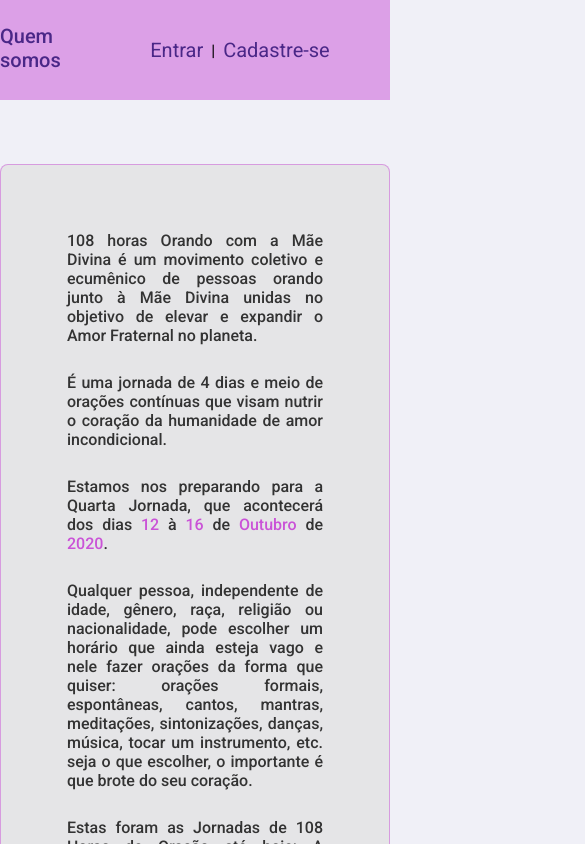
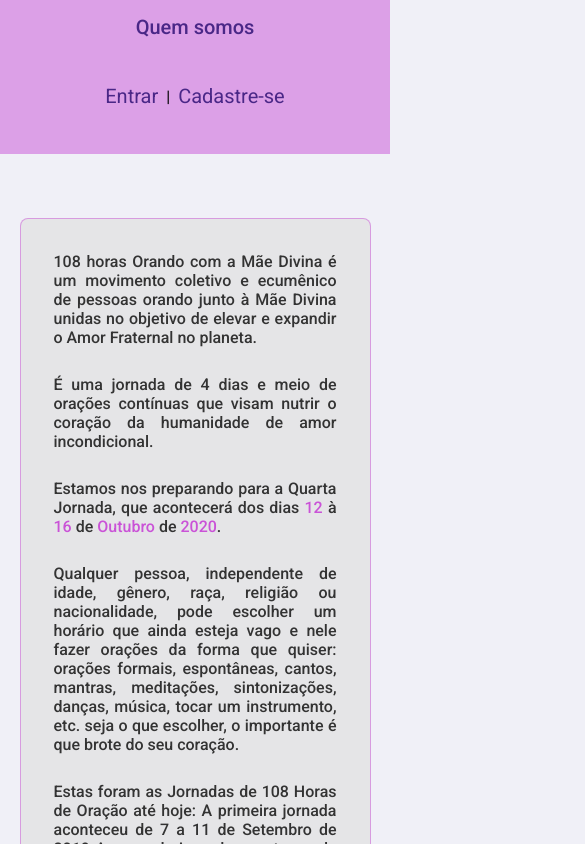
Before and after one commit to apsampaio/108-hours, a React (Create React App) app: page /aboutus in a window 390 px wide. Shown: the top 844 px of the page, 585 px wide, since content can reach past the window. Built offline with nearby package versions, Linux system fonts and the light colour scheme; no server answers.

Commit message:
most interfaces for mobile

```diff
--- a/src/components/Footer/styles.ts
+++ b/src/components/Footer/styles.ts
@@ -40,4 +40,8 @@ export const Container = styled.div`
       align-items: center;
     }
   }
+
+  @media(max-width: 800px) {
+    flex-direction: column;
+  }
 `;
--- a/src/components/Header/styles.ts
+++ b/src/components/Header/styles.ts
@@ -8,8 +8,10 @@ export const Container = styled.div`
   display: flex;
   flex-direction: row;
 
-  div {
+  @media(max-width: 800px) {
+    flex-direction: column;
   }
+
 `;
 
 export const Menu = styled.div`
@@ -36,6 +38,20 @@ export const Menu = styled.div`
   a + a {
     margin-left: 160px;
   }
+
+  @media(max-width: 800px) {
+
+    margin-bottom: 25px;
+
+    a {
+      padding: 15px;
+    }
+
+    a + a {
+      margin-left: 0px;
+    }
+  }
+
 `;
 
 export const Dropdown = styled.section`
@@ -118,4 +134,16 @@ export const Dropdown = styled.section`
       border-top: 0.5px solid rgba(0, 0, 0, 0.2);
     }
   }
+
+  @media(max-width: 800px) {
+
+    max-width: 100vw;
+    min-height: 70px;
+
+    div {
+      span {
+        display: none;
+      }
+    }
+  }
 `;
--- a/src/pages/AdminShowPickedSchedules/styles.ts
+++ b/src/pages/AdminShowPickedSchedules/styles.ts
@@ -1,5 +1,8 @@
 import styled from 'styled-components';
 import CustomButton from '../../components/Button';
+
+
+// TODO Table style
 
 export const Container = styled.div`
   display: flex;
@@ -65,6 +68,22 @@ export const Content = styled.div`
     display: flex;
     align-items: left;
   }
+
+  @media(max-width: 800px) {
+    min-width: 80vw;
+    table {
+      margin: 0;
+
+      tbody td {
+        text-overflow: ellipsis ;
+        white-space: nowrap;
+        overflow: hidden;
+      }
+
+    }
+
+  }
+
 `;
 
 export const Button = styled(CustomButton)`
--- a/src/pages/EventDate/styles.ts
+++ b/src/pages/EventDate/styles.ts
@@ -91,4 +91,28 @@ export const Content = styled.div`
     }
   }
 
+  @media(max-width: 800px) {
+    min-width: 90vw;
+
+    strong {
+      padding-left: 32px;
+    }
+
+    span {
+      margin-left: 32px;
+    }
+
+    section {
+      form {
+        flex-direction: column;
+      }
+
+      form + button {
+        position: relative;
+        margin: 45px 0px 0px 45px;
+      }
+    }
+
+  }
+
 `;
--- a/src/pages/Home/styles.ts
+++ b/src/pages/Home/styles.ts
@@ -47,4 +47,15 @@ export const Content = styled.div`
       }
     }
   }
+
+  @media(max-width: 800px) {
+
+    max-width: 90vw;
+
+    section {
+      padding: 33px;
+    }
+
+  }
+
 `;
--- a/src/pages/MySchedules/index.tsx
+++ b/src/pages/MySchedules/index.tsx
@@ -89,12 +89,13 @@ const MySchedules: React.FC = () => {
                   </span>
                 ))}
               </span>
-              <button type="button" onClick={handleClickDelete}>
-                Excluir horário
-              </button>
             </DayItem>
           ))}
+          <button type="button" onClick={handleClickDelete}>
+            Excluir horários
+          </button>
         </DayList>
+
         {modalVisibility && (
           <Modal>
             <span>
--- a/src/pages/MySchedules/styles.ts
+++ b/src/pages/MySchedules/styles.ts
@@ -83,11 +83,32 @@ export const Content = styled.div`
 
     color: #333333;
   }
+
+  @media(max-width: 800px) {
+    min-width: 90vw;
+  }
+
 `;
 
 export const DayList = styled.ul`
   display: flex;
   flex-direction: column;
+
+  button {
+    padding: 10px 35px;
+
+    border: 0;
+    border-radius: 4px;
+    background: transparent;
+    color: #ca53d7;
+    font-size: 16px;
+    font-weight: 700;
+  }
+
+  button:hover {
+    cursor: pointer;
+  }
+
 `;
 
 export const DayItem = styled.main`
@@ -142,25 +163,7 @@ export const DayItem = styled.main`
     }
   }
 
-  button {
-    position: absolute;
-    padding: 0px 35px;
 
-    height: 30px;
-
-    bottom: -15px;
-    left: calc(50% - 70px);
-
-    border: 0;
-    background: #fff;
-    color: #ca53d7;
-    font-size: 14px;
-    font-weight: 700;
-  }
-
-  button:hover {
-    cursor: pointer;
-  }
 `;
 
 export const Modal = styled.div`
```
Also changed, not shown: 1 other file (tests, documents, lock files or other folders).
